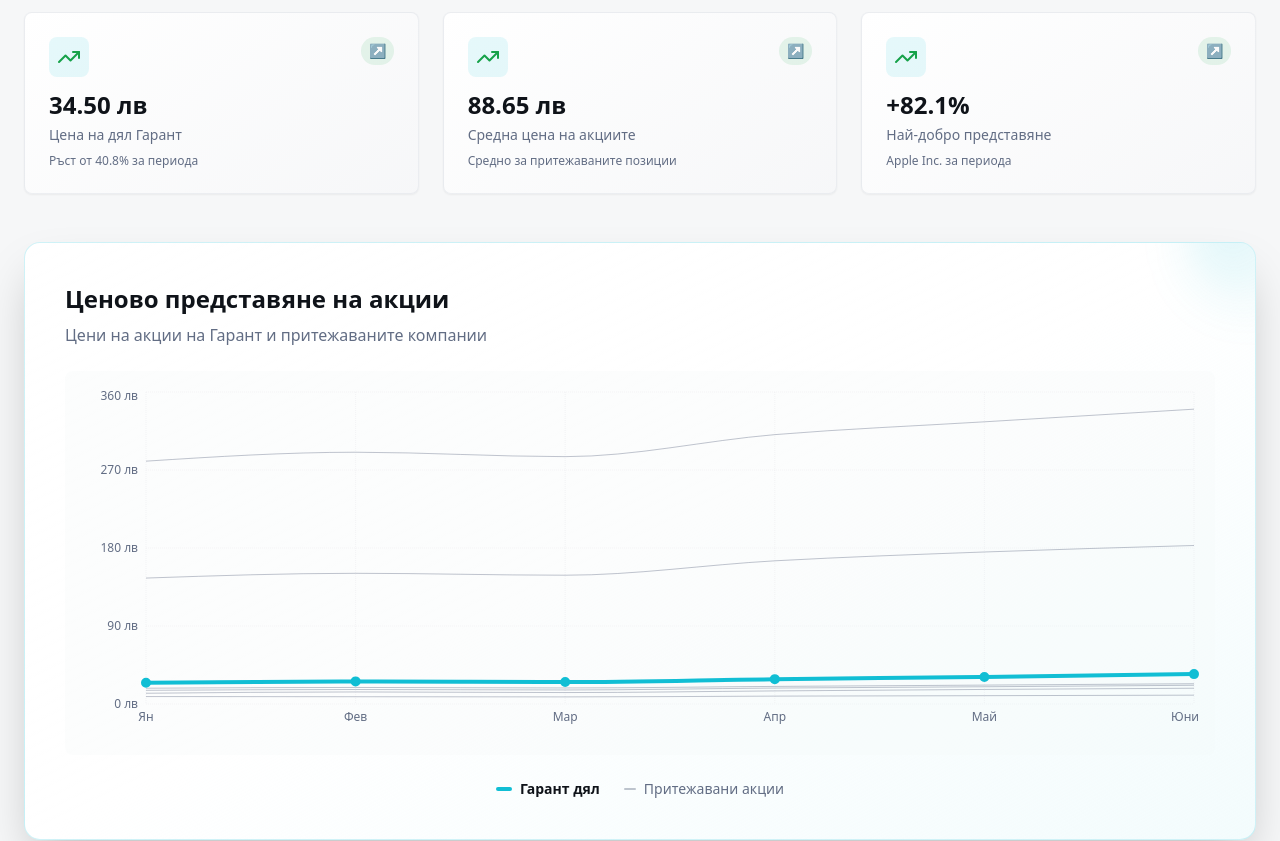
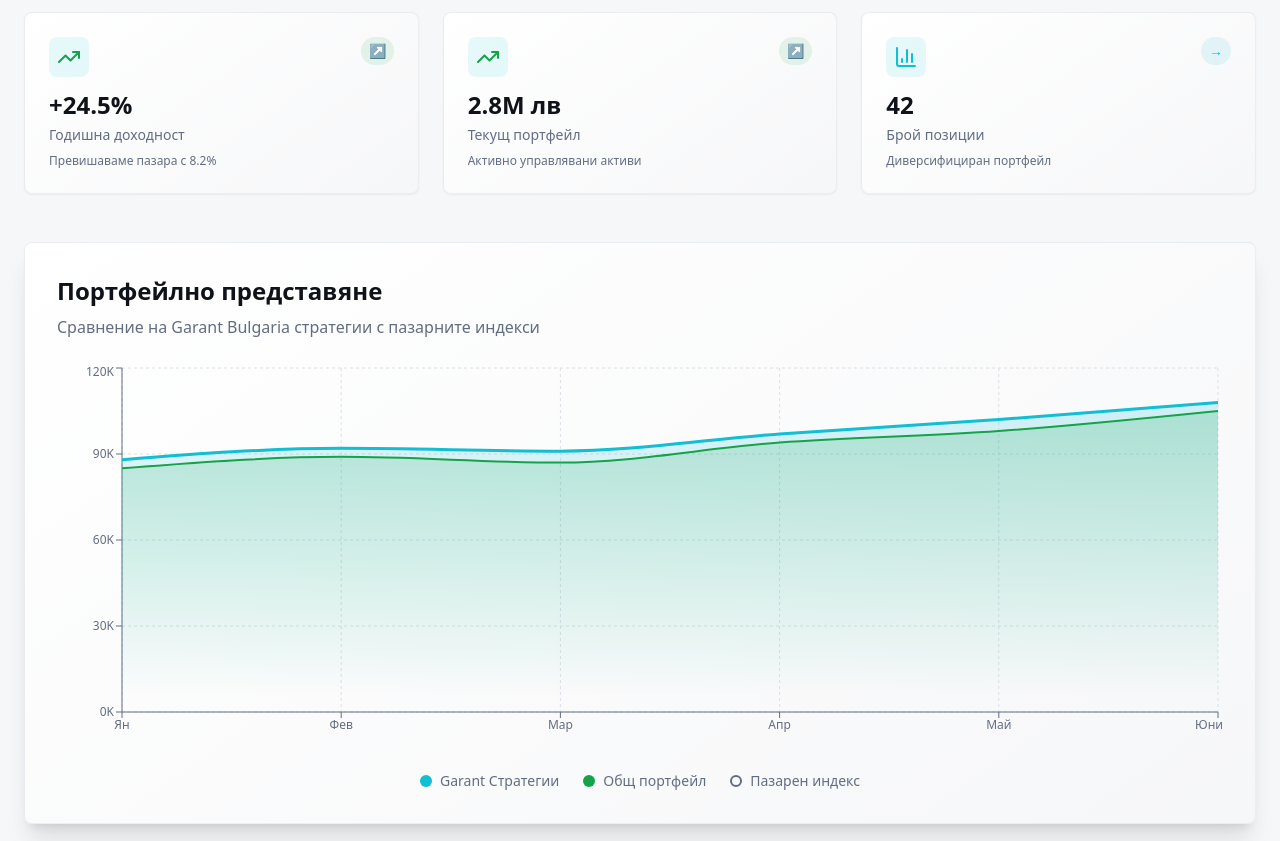
Before and after one commit to Dimov-Garant/garant-vision-dashboard, a React (Vite) app: page / in a window 1280 px wide. Shown: the part 1060-1901 px from the top of the page. Built offline with nearby package versions, Linux system fonts and the light colour scheme.

Commit message:
Reverted to commit 51f7ce0a1e7b13b489f3dae585c0abe8334500af

```diff
--- a/src/components/Hero.tsx
+++ b/src/components/Hero.tsx
@@ -4,21 +4,10 @@ import { ArrowRight, TrendingUp } from "lucide-react";
 export const Hero = () => {
   return (
     <section className="relative min-h-screen bg-gradient-hero flex items-center justify-center overflow-hidden">
-      {/* Background Video */}
+      {/* Background Animation */}
       <div className="absolute inset-0 opacity-20">
-        <video
-          autoPlay
-          muted
-          loop
-          playsInline
-          className="absolute inset-0 w-full h-full object-cover blur-sm"
-          style={{ filter: 'blur(2px)' }}
-        >
-          <source src="https://videos.pexels.com/video-files/3571264/3571264-uhd_2560_1440_25fps.mp4" type="video/mp4" />
-          <source src="https://videos.pexels.com/video-files/2278095/2278095-uhd_2560_1440_30fps.mp4" type="video/mp4" />
-        </video>
-        {/* Overlay gradient for better text readability */}
-        <div className="absolute inset-0 bg-gradient-to-b from-primary/20 via-primary/30 to-primary/40"></div>
+        <div className="absolute top-1/4 left-1/4 w-72 h-72 bg-primary/30 rounded-full blur-3xl animate-bounce-gentle"></div>
+        <div className="absolute top-3/4 right-1/4 w-96 h-96 bg-primary-light/20 rounded-full blur-3xl animate-pulse-slow"></div>
       </div>
 
       <div className="relative z-10 container mx-auto px-6 text-center text-white">
--- a/src/components/InvestmentChart.tsx
+++ b/src/components/InvestmentChart.tsx
@@ -2,96 +2,33 @@ import { LineChart, Line, XAxis, YAxis, CartesianGrid, Tooltip, ResponsiveContai
 import { Card } from "@/components/ui/card";
 import { TrendingUp, TrendingDown, BarChart3 } from "lucide-react";
 
-const stockPriceData = [
-  {
-    month: 'Ян',
-    garantShare: 24.50,
-    sofarmaShare: 18.20,
-    pibShare: 12.40,
-    euroholdShare: 8.60,
-    maCapitalShare: 15.80,
-    appleShare: 145.30,
-    microsoftShare: 280.20
-  },
-  {
-    month: 'Фев',
-    garantShare: 26.10,
-    sofarmaShare: 19.10,
-    pibShare: 13.90,
-    euroholdShare: 8.40,
-    maCapitalShare: 16.70,
-    appleShare: 150.80,
-    microsoftShare: 290.50
-  },
-  {
-    month: 'Мар',
-    garantShare: 25.40,
-    sofarmaShare: 18.50,
-    pibShare: 13.20,
-    euroholdShare: 8.20,
-    maCapitalShare: 16.20,
-    appleShare: 148.60,
-    microsoftShare: 285.40
-  },
-  {
-    month: 'Апр',
-    garantShare: 28.70,
-    sofarmaShare: 20.30,
-    pibShare: 15.10,
-    euroholdShare: 9.10,
-    maCapitalShare: 18.40,
-    appleShare: 165.20,
-    microsoftShare: 310.80
-  },
-  {
-    month: 'Май',
-    garantShare: 31.20,
-    sofarmaShare: 21.80,
-    pibShare: 16.80,
-    euroholdShare: 9.60,
-    maCapitalShare: 19.90,
-    appleShare: 175.40,
-    microsoftShare: 325.60
-  },
-  {
-    month: 'Юни',
-    garantShare: 34.50,
-    sofarmaShare: 23.40,
-    pibShare: 18.20,
-    euroholdShare: 10.20,
-    maCapitalShare: 21.60,
-    appleShare: 182.90,
-    microsoftShare: 340.20
-  },
-];
-
-const companyStocks = [
-  { key: 'sofarmaShare', name: 'Софарма АД', color: 'hsl(var(--muted-foreground))' },
-  { key: 'pibShare', name: 'ПИБ АД', color: 'hsl(var(--muted-foreground))' },
-  { key: 'euroholdShare', name: 'Еврохолд', color: 'hsl(var(--muted-foreground))' },
-  { key: 'maCapitalShare', name: 'M&A Capital', color: 'hsl(var(--muted-foreground))' },
-  { key: 'appleShare', name: 'Apple Inc.', color: 'hsl(var(--muted-foreground))' },
-  { key: 'microsoftShare', name: 'Microsoft', color: 'hsl(var(--muted-foreground))' },
+const investmentData = [
+  { month: 'Ян', portfolio: 85000, market: 82000, garant: 88000 },
+  { month: 'Фев', portfolio: 89000, market: 85000, garant: 92000 },
+  { month: 'Мар', portfolio: 87000, market: 83000, garant: 91000 },
+  { month: 'Апр', portfolio: 94000, market: 88000, garant: 97000 },
+  { month: 'Май', portfolio: 98000, market: 92000, garant: 102000 },
+  { month: 'Юни', portfolio: 105000, market: 96000, garant: 108000 },
 ];
 
 const performanceMetrics = [
   {
-    label: "Цена на дял Гарант",
-    value: "34.50 лв",
+    label: "Годишна доходност",
+    value: "+24.5%",
     trend: "up",
-    description: "Ръст от 40.8% за периода"
+    description: "Превишаваме пазара с 8.2%"
   },
   {
-    label: "Средна цена на акциите",
-    value: "88.65 лв",
+    label: "Текущ портфейл",
+    value: "2.8M лв",
     trend: "up",
-    description: "Средно за притежаваните позиции"
+    description: "Активно управлявани активи"
   },
   {
-    label: "Най-добро представяне",
-    value: "+82.1%",
-    trend: "up",
-    description: "Apple Inc. за периода"
+    label: "Брой позиции",
+    value: "42",
+    trend: "neutral",
+    description: "Диверсифициран портфейл"
   }
 ];
 
@@ -101,11 +38,11 @@ export const InvestmentChart = () => {
       <div className="container mx-auto px-6">
         <div className="text-center mb-16">
           <h2 className="text-4xl md:text-5xl font-bold text-foreground mb-6">
-            Ценово представяне на акции
+            Инвестиционни резултати
           </h2>
           <p className="text-xl text-muted-foreground max-w-3xl mx-auto">
-            Проследете цените на дялове на Гарант и акциите от притежаваните компании
-            в реално време
+            Проследете представянето на нашите инвестиционни стратегии и
+            сравнете резултатите с пазарните индекси
           </p>
         </div>
 
@@ -140,83 +77,85 @@ export const InvestmentChart = () => {
         </div>
 
         {/* Interactive Chart */}
-        <Card className="relative p-10 bg-gradient-to-br from-card via-card/80 to-primary/5 border border-primary/20 shadow-2xl hover:shadow-primary/20 transition-all duration-500 hover:scale-[1.01] backdrop-blur-sm rounded-2xl overflow-hidden group">
-          {/* Animated background overlay */}
-          <div className="absolute inset-0 bg-gradient-to-br from-primary/10 via-transparent to-secondary/10 opacity-0 group-hover:opacity-100 transition-opacity duration-700"></div>
-          <div className="absolute top-0 right-0 w-32 h-32 bg-gradient-to-br from-primary/20 to-transparent rounded-full -translate-y-16 translate-x-16 blur-xl"></div>
-          <div className="relative z-10">
+        <Card className="p-8 bg-gradient-card border-border/50 shadow-xl">
           <div className="mb-6">
-            <h3 className="text-2xl font-semibold text-foreground mb-2">Ценово представяне на акции</h3>
-            <p className="text-muted-foreground">Цени на акции на Гарант и притежаваните компании</p>
+            <h3 className="text-2xl font-semibold text-foreground mb-2">Портфейлно представяне</h3>
+            <p className="text-muted-foreground">Сравнение на Garant Bulgaria стратегии с пазарните индекси</p>
           </div>
 
-          <div className="h-96 w-full bg-muted/20 rounded-lg p-4">
+          <div className="h-96 w-full">
             <ResponsiveContainer width="100%" height="100%">
-              <LineChart data={stockPriceData}>
-                <CartesianGrid strokeDasharray="1 1" stroke="hsl(var(--border))" strokeOpacity={0.3} />
+              <AreaChart data={investmentData}>
+                <defs>
+                  <linearGradient id="garant" x1="0" y1="0" x2="0" y2="1">
+                    <stop offset="5%" stopColor="hsl(var(--primary))" stopOpacity={0.3}/>
+                    <stop offset="95%" stopColor="hsl(var(--primary))" stopOpacity={0}/>
+                  </linearGradient>
+                  <linearGradient id="portfolio" x1="0" y1="0" x2="0" y2="1">
+                    <stop offset="5%" stopColor="hsl(var(--success))" stopOpacity={0.3}/>
+                    <stop offset="95%" stopColor="hsl(var(--success))" stopOpacity={0}/>
+                  </linearGradient>
+                </defs>
+                <CartesianGrid strokeDasharray="3 3" stroke="hsl(var(--border))" />
                 <XAxis
                   dataKey="month"
                   stroke="hsl(var(--muted-foreground))"
                   fontSize={12}
-                  axisLine={false}
-                  tickLine={false}
                 />
                 <YAxis
                   stroke="hsl(var(--muted-foreground))"
                   fontSize={12}
-                  axisLine={false}
-                  tickLine={false}
-                  tickFormatter={(value) => `${value.toFixed(0)} лв`}
+                  tickFormatter={(value) => `${(value / 1000).toFixed(0)}K`}
                 />
                 <Tooltip
                   contentStyle={{
                     backgroundColor: 'hsl(var(--card))',
                     border: '1px solid hsl(var(--border))',
                     borderRadius: '8px',
-                    color: 'hsl(var(--foreground))',
-                    boxShadow: '0 10px 40px -10px hsl(var(--foreground) / 0.1)'
+                    color: 'hsl(var(--foreground))'
                   }}
-                  formatter={(value: number) => [`${value.toFixed(2)} лв`, '']}
+                  formatter={(value: number) => [`${value.toLocaleString()} лв`, '']}
                 />
-
-                {/* Light gray lines for individual company stocks */}
-                {companyStocks.map((stock) => (
-                  <Line
-                    key={stock.key}
-                    type="monotone"
-                    dataKey={stock.key}
-                    stroke={stock.color}
-                    strokeWidth={1}
-                    strokeOpacity={0.4}
-                    dot={false}
-                    name={stock.name}
-                  />
-                ))}
-
-                {/* Bold line for Garant share */}
+                <Area
+                  type="monotone"
+                  dataKey="garant"
+                  stroke="hsl(var(--primary))"
+                  strokeWidth={3}
+                  fill="url(#garant)"
+                  name="Garant Стратегии"
+                />
+                <Area
+                  type="monotone"
+                  dataKey="portfolio"
+                  stroke="hsl(var(--success))"
+                  strokeWidth={2}
+                  fill="url(#portfolio)"
+                  name="Общ портфейл"
+                />
                 <Line
                   type="monotone"
-                  dataKey="garantShare"
-                  stroke="hsl(var(--primary))"
-                  strokeWidth={4}
-                  dot={{ fill: 'hsl(var(--primary))', strokeWidth: 2, r: 4 }}
-                  activeDot={{ r: 6, stroke: 'hsl(var(--primary))', fill: 'hsl(var(--background))' }}
-                  name="Гарант дял"
+                  dataKey="market"
+                  stroke="hsl(var(--muted-foreground))"
+                  strokeWidth={1}
+                  strokeDasharray="5 5"
                 />
-              </LineChart>
+              </AreaChart>
             </ResponsiveContainer>
           </div>
 
           <div className="flex justify-center mt-6 space-x-6 text-sm">
             <div className="flex items-center space-x-2">
-              <div className="w-4 h-1 bg-primary rounded-full"></div>
-              <span className="text-foreground font-semibold">Гарант дял</span>
+              <div className="w-3 h-3 bg-primary rounded-full"></div>
+              <span className="text-muted-foreground">Garant Стратегии</span>
             </div>
             <div className="flex items-center space-x-2">
-              <div className="w-3 h-0.5 bg-muted-foreground/40 rounded-full"></div>
-              <span className="text-muted-foreground">Притежавани акции</span>
+              <div className="w-3 h-3 bg-success rounded-full"></div>
+              <span className="text-muted-foreground">Общ портфейл</span>
             </div>
-          </div>
+            <div className="flex items-center space-x-2">
+              <div className="w-3 h-3 border-2 border-muted-foreground rounded-full"></div>
+              <span className="text-muted-foreground">Пазарен индекс</span>
+            </div>
           </div>
         </Card>
       </div>
```
